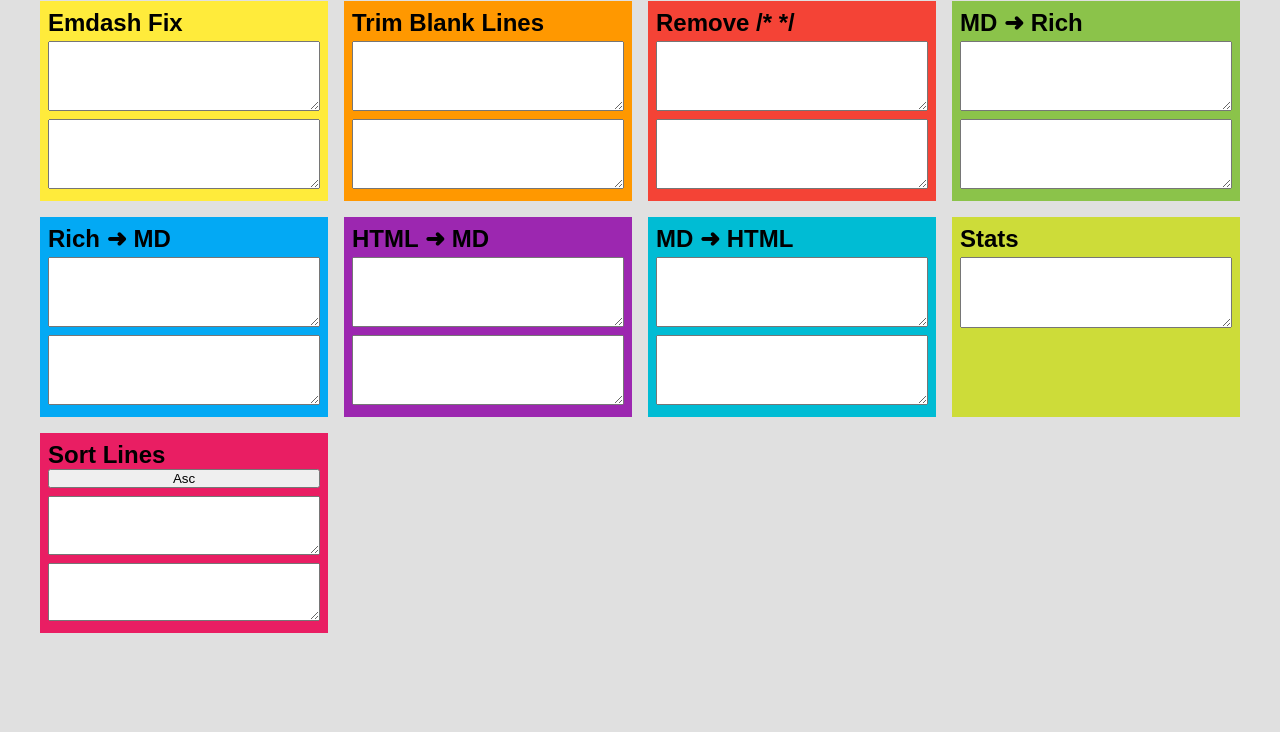
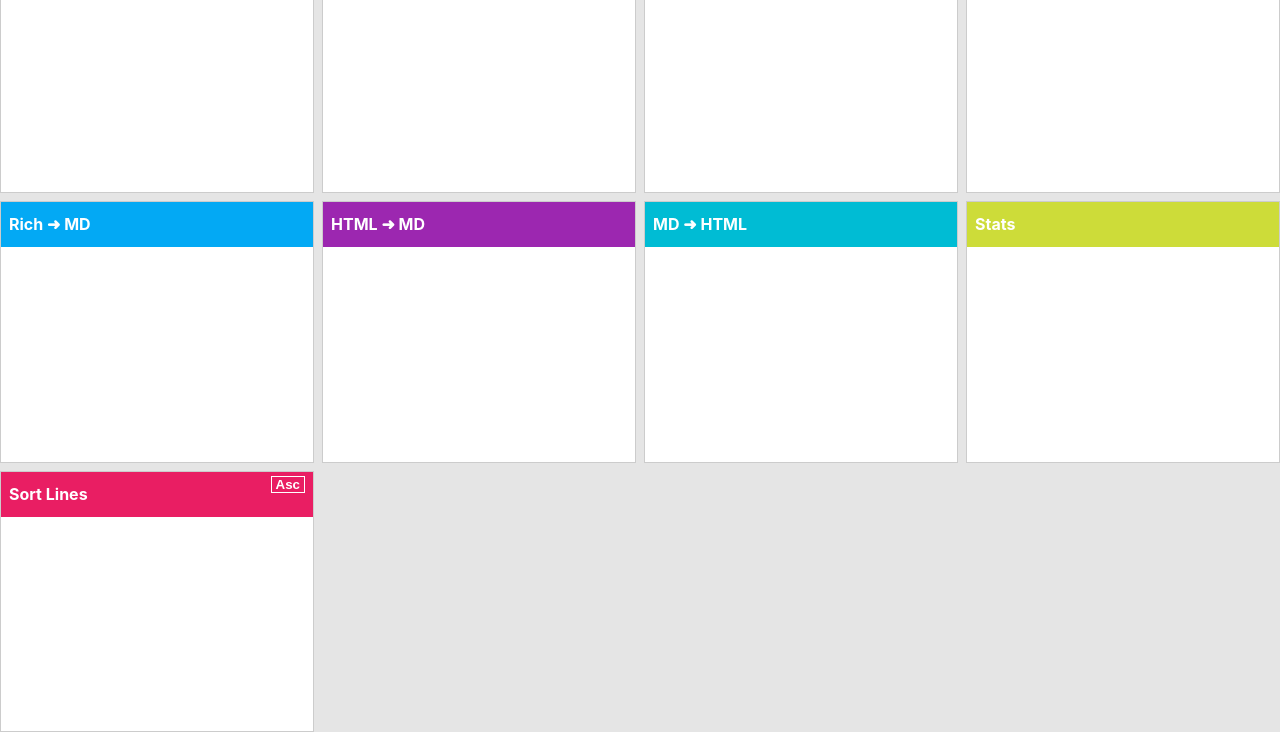
Before and after one commit to gmfunk9/MDify, a plain HTML site: page index.html in a window 1280 px wide. Shown: the part 68-800 px from the top of the page. Drawn offline with nearby package versions, Linux system fonts and the light colour scheme.

Commit message:
Update README for single textarea

```diff
--- a/index.html
+++ b/index.html
@@ -10,54 +10,42 @@
 <script src="script.js" defer></script>
 </head>
 <body>
-<div class="theme_switcher">Toggle Theme</div>
-<h1>MDify Utils</h1>
 <div class="grid">
-  <div id="dash_box" class="card vivid1">
-    <h2>Emdash Fix</h2>
-    <textarea class="in"></textarea>
-    <textarea class="out"></textarea>
+  <div id="dash_box" class="panel p1">
+    <div class="header">Emdash Fix</div>
+    <textarea></textarea>
   </div>
-  <div id="blank_box" class="card vivid2">
-    <h2>Trim Blank Lines</h2>
-    <textarea class="in"></textarea>
-    <textarea class="out"></textarea>
+  <div id="blank_box" class="panel p2">
+    <div class="header">Trim Blank Lines</div>
+    <textarea></textarea>
   </div>
-  <div id="comment_box" class="card vivid3">
-    <h2>Remove /* */</h2>
-    <textarea class="in"></textarea>
-    <textarea class="out"></textarea>
+  <div id="comment_box" class="panel p3">
+    <div class="header">Remove /* */</div>
+    <textarea></textarea>
   </div>
-  <div id="md_to_rich" class="card vivid4">
-    <h2>MD ➜ Rich</h2>
-    <textarea class="in"></textarea>
-    <textarea class="out"></textarea>
+  <div id="md_to_rich" class="panel p4">
+    <div class="header">MD ➜ Rich</div>
+    <textarea></textarea>
   </div>
-  <div id="rich_to_md" class="card vivid5">
-    <h2>Rich ➜ MD</h2>
-    <textarea class="in"></textarea>
-    <textarea class="out"></textarea>
+  <div id="rich_to_md" class="panel p5">
+    <div class="header">Rich ➜ MD</div>
+    <textarea></textarea>
   </div>
-  <div id="html_to_md" class="card vivid6">
-    <h2>HTML ➜ MD</h2>
-    <textarea class="in"></textarea>
-    <textarea class="out"></textarea>
+  <div id="html_to_md" class="panel p6">
+    <div class="header">HTML ➜ MD</div>
+    <textarea></textarea>
   </div>
-  <div id="md_to_html" class="card vivid7">
-    <h2>MD ➜ HTML</h2>
-    <textarea class="in"></textarea>
-    <textarea class="out"></textarea>
+  <div id="md_to_html" class="panel p7">
+    <div class="header">MD ➜ HTML</div>
+    <textarea></textarea>
   </div>
-  <div id="stat_box" class="card vivid8">
-    <h2>Stats</h2>
-    <textarea class="in"></textarea>
-    <pre class="out"></pre>
+  <div id="stat_box" class="panel p8">
+    <div class="header">Stats</div>
+    <textarea></textarea>
   </div>
-  <div id="sort_box" class="card vivid9">
-    <h2>Sort Lines</h2>
-    <button class="sort_toggle">Asc</button>
-    <textarea class="in"></textarea>
-    <textarea class="out"></textarea>
+  <div id="sort_box" class="panel p9">
+    <div class="header">Sort Lines <button class="sort_toggle">Asc</button></div>
+    <textarea></textarea>
   </div>
 </div>
 </body>
--- a/script.js
+++ b/script.js
@@ -1,33 +1,25 @@
-const turndown = typeof TurndownService !== 'undefined'
-  ? new TurndownService()
-  : { turndown: t => t };
-const mk = typeof marked !== 'undefined'
-  ? marked
-  : { parse: t => t };
-const switcher = typeof document !== 'undefined'
-  ? document.querySelector('.theme_switcher')
-  : null;
-if (switcher) {
-  switcher.addEventListener('click', () => {
-    document.body.classList.toggle('dark_theme');
-  });
+const turndown = typeof TurndownService === 'undefined'
+  ? {turndown: t => t}
+  : new TurndownService();
+const mk = typeof marked === 'undefined'
+  ? {parse: t => t}
+  : marked;
+
+function debounce(fn, ms) {
+  let t;
+  return (...a) => {
+    clearTimeout(t);
+    t = setTimeout(() => fn(...a), ms);
+  };
 }
 
 function attach(id, fn) {
   const box = document.getElementById(id);
   if (!box) return;
-  const input = box.querySelector('.in');
+  const input = box.querySelector('textarea');
   if (!input) return;
-  const output = box.querySelector('.out');
-  if (!output) return;
-  input.addEventListener('input', () => {
-    output.value = fn(input.value);
-  });
-  if (output.tagName === 'PRE') {
-    input.addEventListener('input', () => {
-      output.textContent = fn(input.value);
-    });
-  }
+  const run = () => { input.value = fn(input.value); };
+  input.addEventListener('input', debounce(run, 300));
 }
 
 function replaceDash(t) {
@@ -65,7 +57,8 @@ function countSyllables(w) {
 }
 
 function stats(t) {
-  const words = t.match(/\b\w+\b/g) || [];
+  const found = t.match(/\b\w+\b/g);
+  const words = found ? found : [];
   const chars = t.length;
   const sentences = t.split(/[.!?]+/).filter(s => s.trim()).length;
   const paras = t.split(/\n\s*\n/).filter(p => p.trim()).length;
@@ -117,19 +110,18 @@ function initSortBox() {
   if (!sortBox) return;
   const toggle = sortBox.querySelector('.sort_toggle');
   if (!toggle) return;
-  const input = sortBox.querySelector('.in');
+  const input = sortBox.querySelector('textarea');
   if (!input) return;
-  const output = sortBox.querySelector('.out');
-  if (!output) return;
   let desc = false;
+  const run = () => {
+    input.value = desc ? sortLinesDesc(input.value) : sortLinesAsc(input.value);
+  };
   toggle.addEventListener('click', () => {
     desc = !desc;
     toggle.textContent = desc ? 'Desc' : 'Asc';
-    output.value = desc ? sortLinesDesc(input.value) : sortLinesAsc(input.value);
+    run();
   });
-  input.addEventListener('input', () => {
-    output.value = desc ? sortLinesDesc(input.value) : sortLinesAsc(input.value);
-  });
+  input.addEventListener('input', debounce(run, 300));
 }
 
 if (typeof document !== 'undefined') {
--- a/style.css
+++ b/style.css
@@ -1,18 +1,16 @@
 *{box-sizing:border-box;margin:0;padding:0}
-body{font-family:sans-serif;background:#e0e0e0;color:#111;display:flex;flex-direction:column;align-items:center;padding:1rem;gap:1rem}
-body.dark_theme{background:#222;color:#eee}
-.theme_switcher{position:fixed;top:10px;right:10px;cursor:pointer}
-.grid{display:grid;grid-template-columns:repeat(auto-fit,minmax(250px,1fr));grid-auto-rows:200px;gap:1rem;width:100%;max-width:1200px}
-.card{display:flex;flex-direction:column;padding:.5rem;overflow:hidden;color:#000}
-.in,.out{flex:1;width:100%;margin:.25rem 0}
-pre.out{white-space:pre-wrap;overflow:auto}
-.vivid1{background:#ffeb3b}
-.vivid2{background:#ff9800}
-.vivid3{background:#f44336}
-.vivid4{background:#8bc34a}
-.vivid5{background:#03a9f4}
-.vivid6{background:#9c27b0}
-.vivid7{background:#00bcd4}
-.vivid8{background:#cddc39}
-.vivid9{background:#e91e63}
-button.sort_toggle{margin-bottom:.25rem}
+html,body{height:100%;margin:0;padding:0;background:#E5E5E5;font-family:-apple-system,BlinkMacSystemFont,'Segoe UI',Arial,sans-serif}
+.grid{display:grid;grid-template-columns:repeat(auto-fit,minmax(300px,1fr));grid-auto-rows:1fr;gap:8px;height:100%}
+.panel{display:flex;flex-direction:column;border:1px solid #ccc;background:#fff;overflow:hidden}
+.header{height:45px;line-height:45px;padding:0 8px;background:var(--header-bg);color:#fff;font-weight:700;font-size:16px}
+textarea{flex:1;width:100%;padding:4px;border:0;resize:none;font-size:15px;font-family:inherit}
+.p1{--header-bg:#ffeb3b}
+.p2{--header-bg:#ff9800}
+.p3{--header-bg:#f44336}
+.p4{--header-bg:#8bc34a}
+.p5{--header-bg:#03a9f4}
+.p6{--header-bg:#9c27b0}
+.p7{--header-bg:#00bcd4}
+.p8{--header-bg:#cddc39}
+.p9{--header-bg:#e91e63}
+.sort_toggle{float:right;margin-top:4px;background:none;border:1px solid #fff;color:#fff;font-weight:700;padding:0 4px;cursor:pointer}
```
Also changed, not shown: 1 other file.
